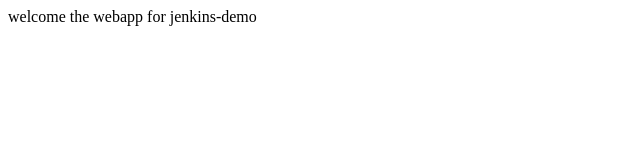
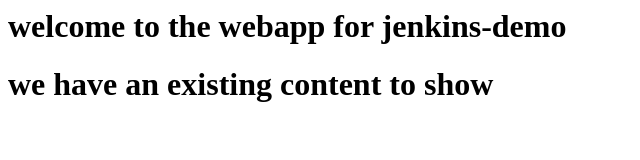
Before and after one commit to rajesh1218/webapp, a plain HTML site: page index.html in a window 1280 px wide. Shown: the whole page, without its empty margins (0-640 px from the left). Drawn offline with Linux system fonts and the light colour scheme.

Commit message:
Update index.html

```diff
--- a/index.html
+++ b/index.html
@@ -1 +1,2 @@
-welcome the webapp for jenkins-demo
+<h1>welcome to the webapp for jenkins-demo<h1>
+  <h1> we have an existing content to show <h1>
```
